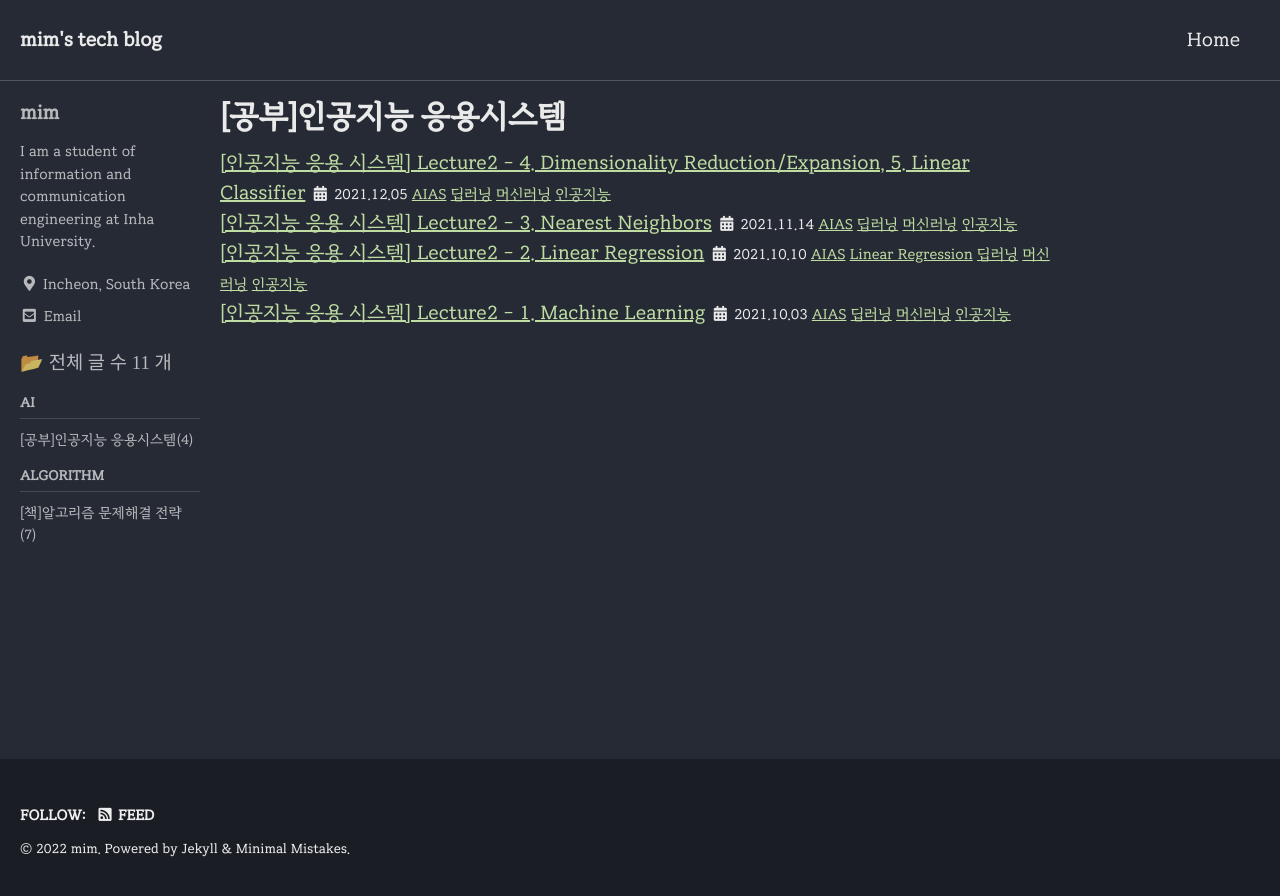
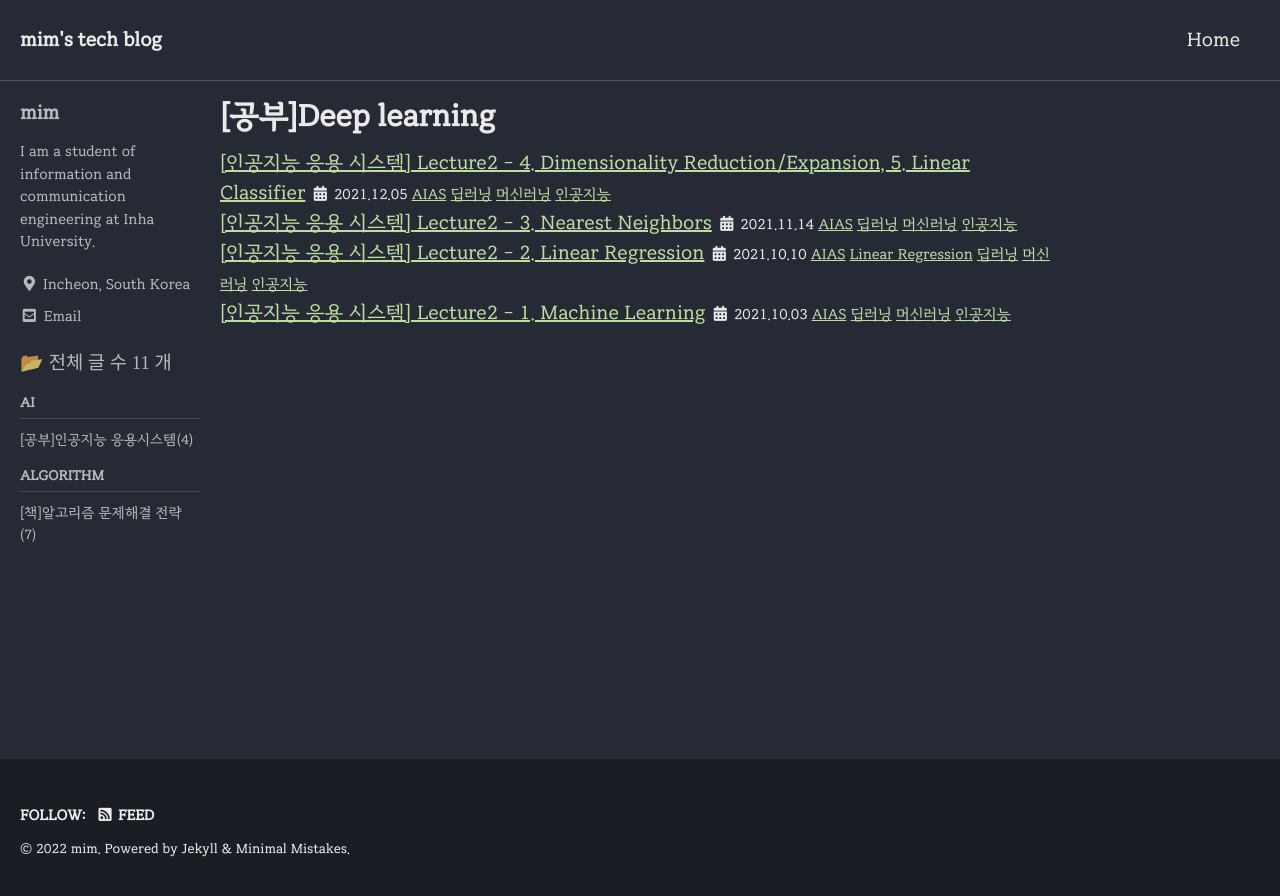
Before and after one commit to ChoMinkyung/chominkyung.github.io, a Jekyll site: the page built from _pages/categories/category-AIAS.md, in a window 1280 px wide. Shown: the top 896 px of the page. Built offline with Jekyll 4.4.1, drawn with Linux system fonts in a browser that asks for light colours; cached includes are drawn as plain includes; some web fonts are replaced.

Commit message:
카테고리 게시글 수정

```diff
--- a/_pages/categories/category-AIAS.md
+++ b/_pages/categories/category-AIAS.md
@@ -1,5 +1,5 @@
 ---
-title: "[공부]인공지능 응용시스템"
+title: "[공부]Deep learning"
 layout: archive
 permalink: categories/aias
 author_profile: true
```
Also changed, not shown: _pages/categories/category-APSS.md (+1 -1 lines).
